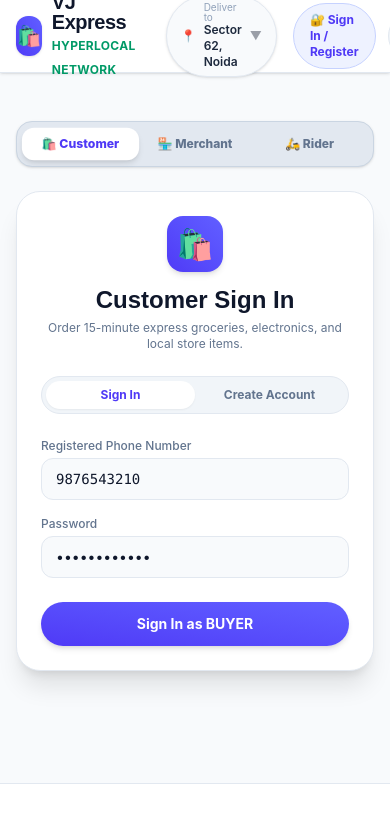
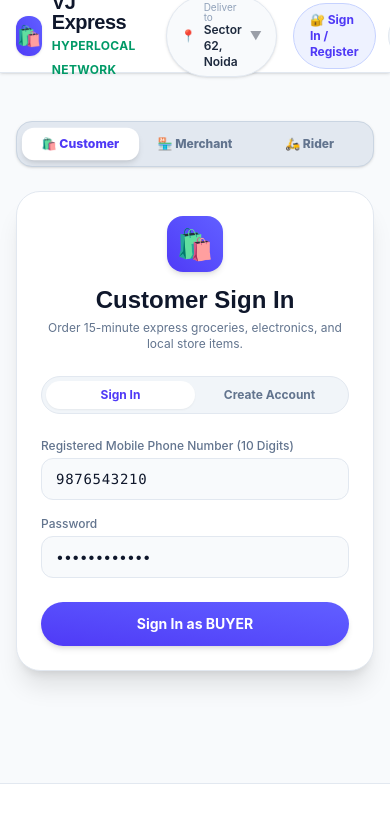
Before and after one commit to vishaljatav777/VJ-Shopping-World, a React (Vite) app in the folder frontend/: page /auth in a window 390 px wide. Shown: the top 830 px of the page. Built offline with nearby package versions, Linux system fonts and the light colour scheme; no server answers.

Commit message:
fix: enforce strict 10-digit numeric mobile number input masks and validation across auth and profile forms

```diff
--- a/frontend/src/pages/AuthPage.jsx
+++ b/frontend/src/pages/AuthPage.jsx
@@ -31,6 +31,12 @@ export default function AuthPage({ onLoginSuccess }) {
     setLoading(true);
     setErrorMsg('');
     setSuccessMsg('');
+
+    if (formData.phoneNumber.length !== 10) {
+      setErrorMsg('Mobile number must be a valid 10-digit numeric phone number.');
+      setLoading(false);
+      return;
+    }
 
     const endpoint = isRegister ? '/auth/register' : '/auth/login';
 
@@ -199,13 +205,21 @@ export default function AuthPage({ onLoginSuccess }) {
           )}
 
           <div>
-            <label className="text-xs font-medium text-slate-500 dark:text-slate-400 block mb-1">Registered Phone Number</label>
+            <label className="text-xs font-medium text-slate-500 dark:text-slate-400 block mb-1">
+              Registered Mobile Phone Number (10 Digits)
+            </label>
             <input
-              type="text"
+              type="tel"
+              inputMode="numeric"
+              pattern="[0-9]*"
+              maxLength={10}
               required
               value={formData.phoneNumber}
-              onChange={(e) => setFormData({ ...formData, phoneNumber: e.target.value })}
-              className="w-full px-3.5 py-2.5 rounded-xl bg-slate-50 dark:bg-slate-900 border border-slate-200 dark:border-slate-700 text-sm text-slate-900 dark:text-white focus:outline-none focus:border-indigo-500 font-mono"
+              onChange={(e) => {
+                const digits = e.target.value.replace(/\D/g, '').slice(0, 10);
+                setFormData({ ...formData, phoneNumber: digits });
+              }}
+              className="w-full px-3.5 py-2.5 rounded-xl bg-slate-50 dark:bg-slate-900 border border-slate-200 dark:border-slate-700 text-sm text-slate-900 dark:text-white focus:outline-none focus:border-indigo-500 font-mono tracking-wider"
               placeholder="e.g. 9876543210"
             />
           </div>
--- a/frontend/src/pages/UserProfile.jsx
+++ b/frontend/src/pages/UserProfile.jsx
@@ -89,6 +89,12 @@ export default function UserProfile({ currentUser, onUserUpdated, onLogout }) {
     setSaving(true);
     setSavedSuccess('');
     setErrorMsg('');
+
+    if (personalInfo.phoneNumber.length !== 10) {
+      setErrorMsg('Mobile number must be a valid 10-digit numeric phone number.');
+      setSaving(false);
+      return;
+    }
 
     const updatedUserObj = { ...user, ...personalInfo, isKycVerified: kycVerified };
 
@@ -278,13 +284,19 @@ export default function UserProfile({ currentUser, onUserUpdated, onLogout }) {
                 </div>
 
                 <div>
-                  <label className="text-xs font-medium text-slate-500 dark:text-slate-400 block mb-1">Mobile Phone Number</label>
+                  <label className="text-xs font-medium text-slate-500 dark:text-slate-400 block mb-1">Mobile Phone Number (10 Digits)</label>
                   <input
-                    type="text"
+                    type="tel"
+                    inputMode="numeric"
+                    pattern="[0-9]*"
+                    maxLength={10}
                     required
                     value={personalInfo.phoneNumber}
-                    onChange={(e) => setPersonalInfo({ ...personalInfo, phoneNumber: e.target.value })}
-                    className="w-full px-4 py-2.5 rounded-xl bg-slate-50 dark:bg-slate-900 border border-slate-200 dark:border-slate-700 text-sm text-slate-900 dark:text-white focus:outline-none focus:border-indigo-500 font-mono"
+                    onChange={(e) => {
+                      const digits = e.target.value.replace(/\D/g, '').slice(0, 10);
+                      setPersonalInfo({ ...personalInfo, phoneNumber: digits });
+                    }}
+                    className="w-full px-4 py-2.5 rounded-xl bg-slate-50 dark:bg-slate-900 border border-slate-200 dark:border-slate-700 text-sm text-slate-900 dark:text-white focus:outline-none focus:border-indigo-500 font-mono tracking-wider"
                   />
                 </div>
 
@@ -340,13 +352,18 @@ export default function UserProfile({ currentUser, onUserUpdated, onLogout }) {
                   </div>
 
                   <div>
-                    <label className="text-xs font-medium text-slate-500 dark:text-slate-400 block mb-1">Pincode</label>
+                    <label className="text-xs font-medium text-slate-500 dark:text-slate-400 block mb-1">Pincode (6 Digits)</label>
                     <input
                       type="text"
+                      inputMode="numeric"
+                      pattern="[0-9]*"
                       maxLength={6}
                       value={personalInfo.pincode}
-                      onChange={(e) => setPersonalInfo({ ...personalInfo, pincode: e.target.value })}
-                      className="w-full px-4 py-2.5 rounded-xl bg-slate-50 dark:bg-slate-900 border border-slate-200 dark:border-slate-700 text-sm text-slate-900 dark:text-white focus:outline-none focus:border-indigo-500 font-mono"
+                      onChange={(e) => {
+                        const digits = e.target.value.replace(/\D/g, '').slice(0, 6);
+                        setPersonalInfo({ ...personalInfo, pincode: digits });
+                      }}
+                      className="w-full px-4 py-2.5 rounded-xl bg-slate-50 dark:bg-slate-900 border border-slate-200 dark:border-slate-700 text-sm text-slate-900 dark:text-white focus:outline-none focus:border-indigo-500 font-mono tracking-wider"
                     />
                   </div>
 
```
